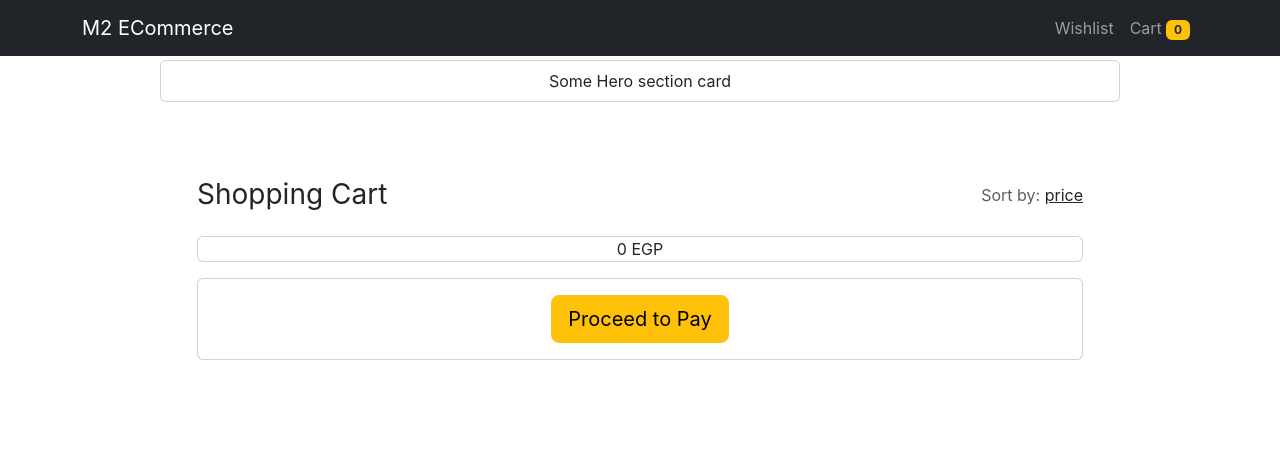
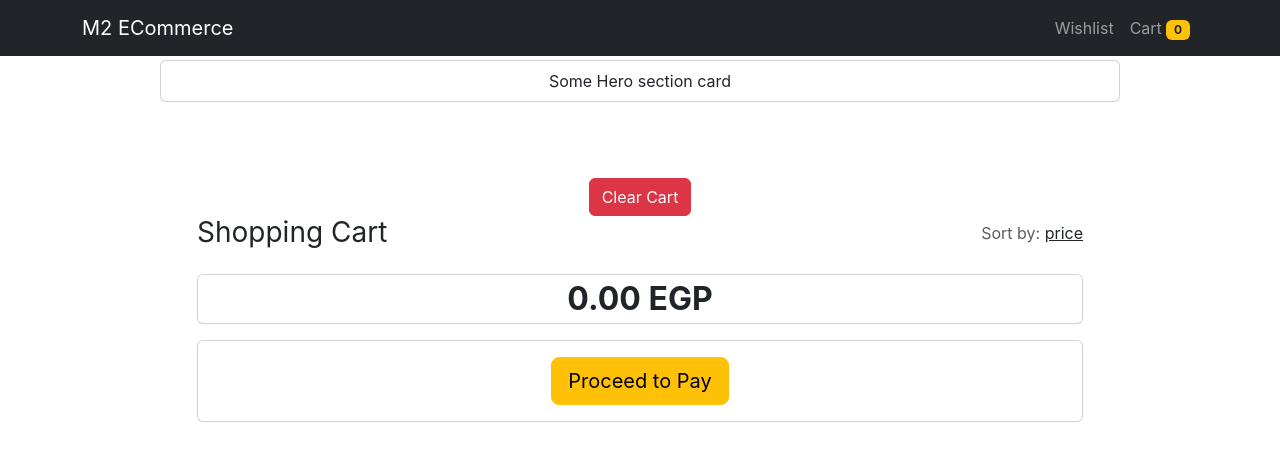
Before and after one commit to MohammadKhallaf/m2d-ui, a React (Create React App) app: page /cart in a window 1280 px wide. Shown: the top 460 px of the page. Built offline with nearby package versions, Linux system fonts and the light colour scheme.

Commit message:
add remove from cart

```diff
--- a/src/App.js
+++ b/src/App.js
@@ -51,10 +51,22 @@ function App() {
     });
   };
 
+  const removeFromCart = (product) => {
+    // filter
+    setCart((prevArr) => {
+      return prevArr.filter((item) => item._id !== product._id);
+    });
+  };
+
+  const clearCart = () => {
+    setCart([]);
+  };
   // remove from cart
   // bonus -> update qty
   return (
-    <CartContext.Provider value={{ cart, addToCart }}>
+    <CartContext.Provider
+      value={{ cart, addToCart, removeFromCart, clearCart }}
+    >
       <BrowserRouter>
         <div className="App">
           <CustomNavbar />
--- a/src/pages/CartPage.jsx
+++ b/src/pages/CartPage.jsx
@@ -2,7 +2,7 @@ import { useContext } from "react";
 import { CartContext } from "../store/CartContext";
 
 function CartPage() {
-  const { cart, addToCart } = useContext(CartContext);
+  const { cart, removeFromCart, clearCart } = useContext(CartContext);
 
   // reduce
   const total = cart.reduce((prevValue, currentItem) => {
@@ -14,6 +14,9 @@ function CartPage() {
       <div className="container h-100 py-5">
         <div className="row d-flex justify-content-center align-items-center h-100">
           <div className="col-10">
+            <button className="btn btn-danger" onClick={clearCart}>
+              Clear Cart
+            </button>
             <div className="d-flex justify-content-between align-items-center mb-4">
               <h3 className="fw-normal mb-0">Shopping Cart</h3>
               <div>
@@ -42,8 +45,7 @@ function CartPage() {
                       <div className="col-md-3 col-lg-3 col-xl-3">
                         <p className="lead fw-normal mb-2">{product.title}</p>
                       </div>
-                      <div className="col-md-3 col-lg-3 col-xl-2 d-flex">
-                        <button className="btn btn-primary px-2">-</button>
+                      <div className="col-md-2 col-lg-2 col-xl-1 d-flex">
                         <input
                           id="form1"
                           min={0}
@@ -52,22 +54,22 @@ function CartPage() {
                           type="number"
                           className="form-control form-control-sm"
                         />
-                        <button className="btn btn-primary px-2">+</button>
                       </div>
                       <div className="col-md-3 col-lg-2 col-xl-2 offset-lg-1">
                         <h5 className="mb-0 text-nowrap">{product.price}EGP</h5>
                       </div>
-                      <div className="col-md-1 col-lg-1 col-xl-1 text-end">
-                        <a href="#!" className="text-danger">
-                          Remove
-                        </a>
-                      </div>
+                      <button
+                        onClick={() => removeFromCart(product)}
+                        className="col-md-2 col-lg-2 col-xl-2  btn btn-danger text-nowrap"
+                      >
+                        Remove
+                      </button>
                     </div>
                   </div>
                 </div>
               );
             })}
-            <div className="card my-3">{total} EGP</div>
+            <div className="card my-3 fs-2 fw-bold">{total.toFixed(2)} EGP</div>
             <div className="card">
               <div className="card-body">
                 <button
```
